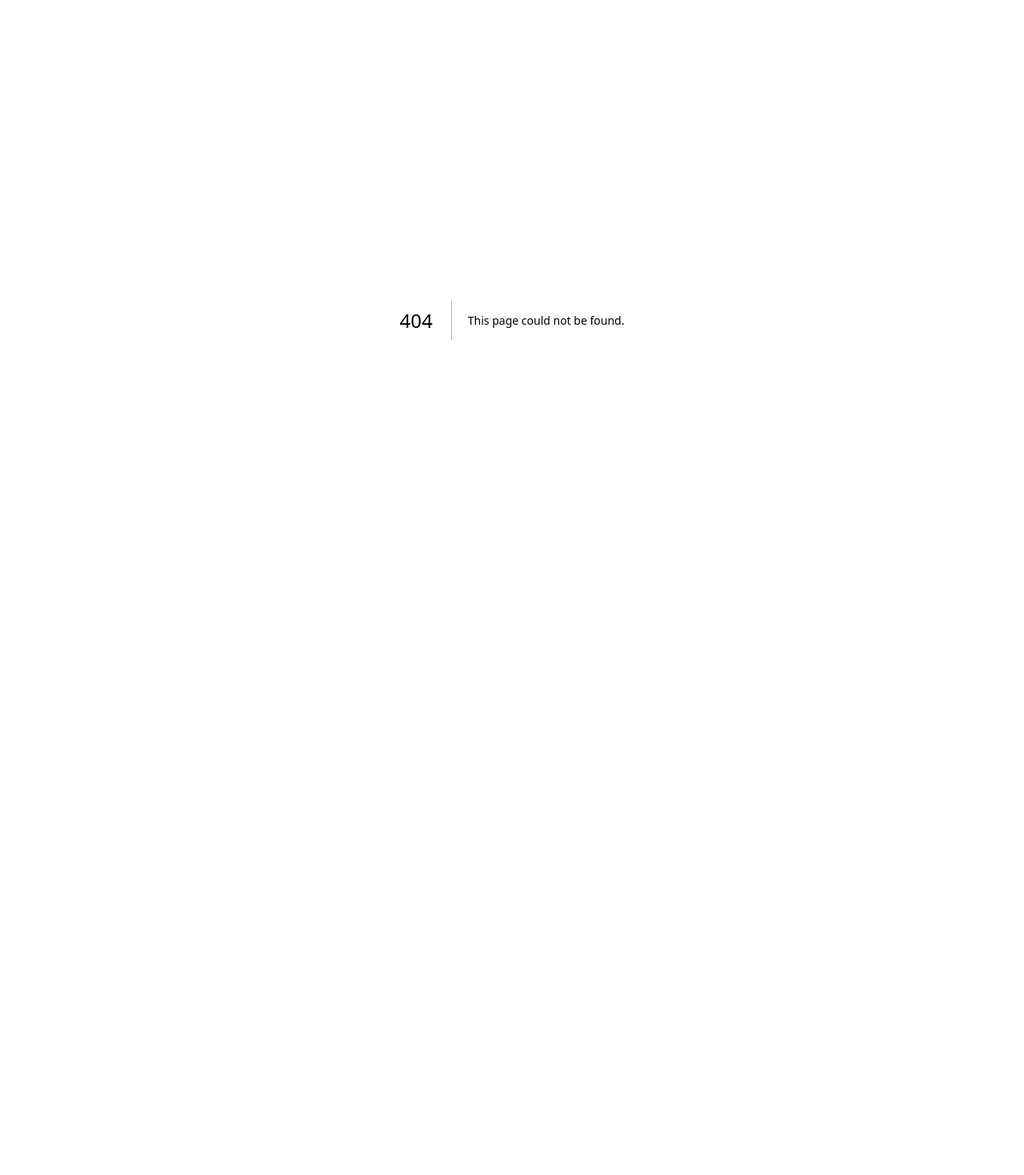
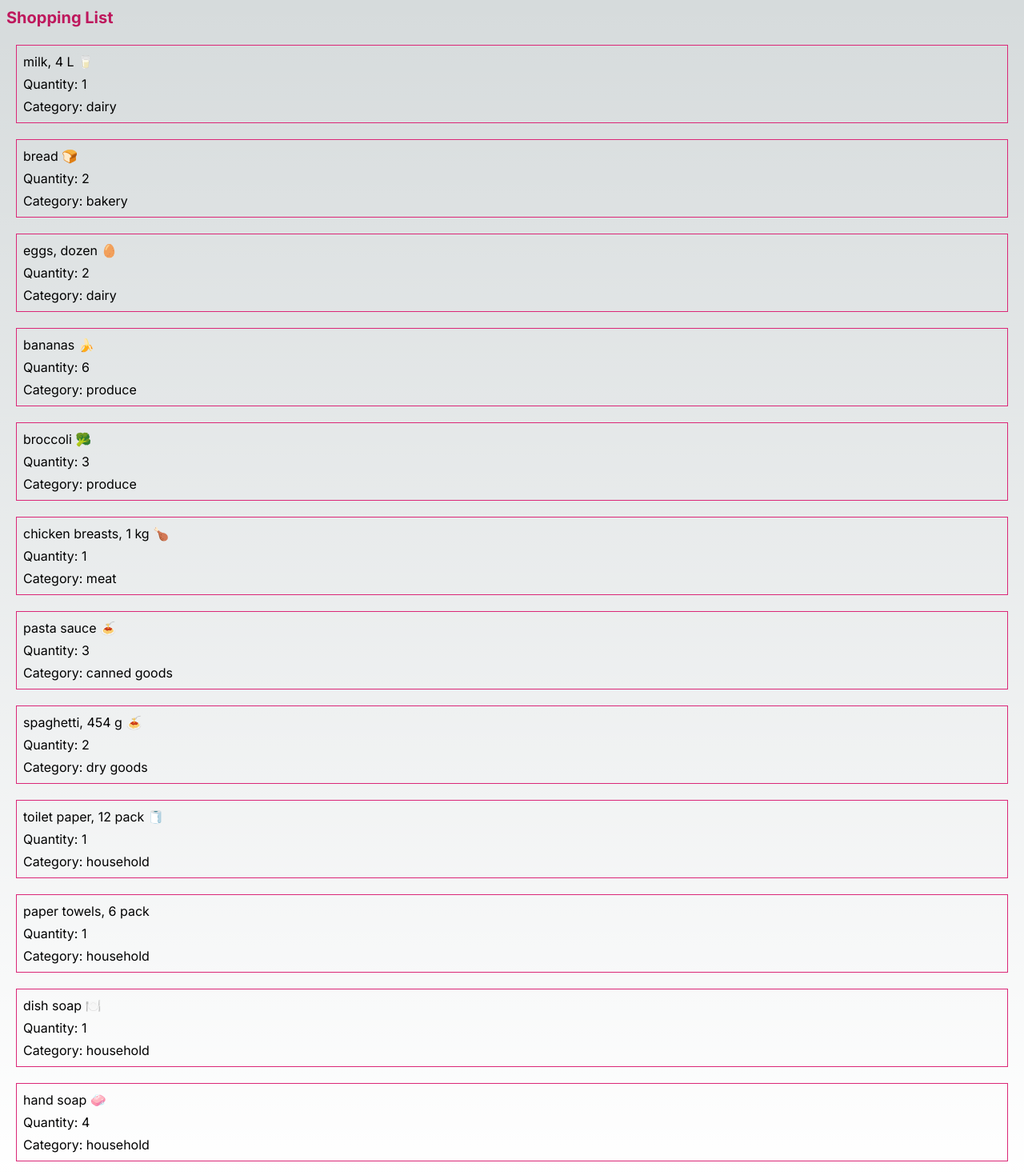
Before and after one commit to ZeusEstrella/cprg306-assignments-1, a Next.js app: page /week3 in a window 1280 px wide. Before the commit this address had no page. Shown: the top 1469 px of the page at 80% size. Before the commit the page ends 800 px from the top, so only its background shows below. Built offline with nearby package versions, Linux system fonts and the light colour scheme.

Commit message:
created week3 assignment

```diff
--- a/app/page.js
+++ b/app/page.js
@@ -9,6 +9,9 @@ export default function Home() {
       <Link href='/week2'>
         <p> Week 2 </p>
       </Link>
+      <Link href='/week3'>
+        <p> Week 3 </p>
+      </Link>
     </div>
   )
 }
--- /dev/null
+++ b/app/week3/item-list.js
@@ -0,0 +1,143 @@
+import Item from './item.js';
+
+export default function ItemList({}) {
+
+    const item1 = {
+        name: "milk, 4 L 🥛",
+        quantity: 1,
+        category: "dairy",
+      };
+
+      const item2 = {
+        name: "bread 🍞",
+        quantity: 2,
+        category: "bakery",
+      };
+
+      const item3 = {
+        name: "eggs, dozen 🥚",
+        quantity: 2,
+        category: "dairy",
+      };
+
+      const item4 = {
+        name: "bananas 🍌",
+        quantity: 6,
+        category: "produce",
+      };
+
+      const item5 = {
+        name: "broccoli 🥦",
+        quantity: 3,
+        category: "produce",
+      };
+
+      const item6 = {
+        name: "chicken breasts, 1 kg 🍗",
+        quantity: 1,
+        category: "meat",
+      };
+
+      const item7 = {
+        name: "pasta sauce 🍝",
+        quantity: 3,
+        category: "canned goods",
+      };
+
+      const item8 = {
+        name: "spaghetti, 454 g 🍝",
+        quantity: 2,
+        category: "dry goods",
+      };
+
+      const item9 = {
+        name: "toilet paper, 12 pack 🧻",
+        quantity: 1,
+        category: "household",
+      };
+
+      const item10 = {
+        name: "paper towels, 6 pack",
+        quantity: 1,
+        category: "household",
+      };
+
+      const item11 = {
+        name: "dish soap 🍽️",
+        quantity: 1,
+        category: "household",
+      };
+
+      const item12 = {
+        name: "hand soap 🧼",
+        quantity: 4,
+        category: "household",
+      };
+
+    return (
+
+        <div>
+            <Item
+                name={item1.name}
+                quantity={item1.quantity}
+                category={item1.category}
+            />
+            <Item
+                name={item2.name}
+                quantity={item2.quantity}
+                category={item2.category}
+            />
+            <Item
+                name={item3.name}
+                quantity={item3.quantity}
+                category={item3.category}
+            />
+            <Item
+                name={item4.name}
+                quantity={item4.quantity}
+                category={item4.category}
+            />
+            <Item
+                name={item5.name}
+                quantity={item5.quantity}
+                category={item5.category}
+            />
+            <Item
+                name={item6.name}
+                quantity={item6.quantity}
+                category={item6.category}
+            />
+            <Item
+                name={item7.name}
+                quantity={item7.quantity}
+                category={item7.category}
+            />
+            <Item
+                name={item8.name}
+                quantity={item8.quantity}
+                category={item8.category}
+            />
+            <Item
+                name={item9.name}
+                quantity={item9.quantity}
+                category={item9.category}
+            />
+            <Item
+                name={item10.name}
+                quantity={item10.quantity}
+                category={item10.category}
+            />
+            <Item
+                name={item11.name}
+                quantity={item11.quantity}
+                category={item11.category}
+            />
+            <Item
+                name={item12.name}
+                quantity={item12.quantity}
+                category={item12.category}
+            />
+        </div>
+    );
+
+}
--- /dev/null
+++ b/app/week3/item.js
@@ -0,0 +1,9 @@
+export default function Item({name, quantity, category}) {
+    return (
+        <div className="border border-pink-600 m-5 space-y-1 p-2">
+            <h2>{name}</h2>
+            <p>Quantity: {quantity}</p>
+            <p>Category: {category}</p>
+        </div>
+    );
+}
--- /dev/null
+++ b/app/week3/page.js
@@ -0,0 +1,14 @@
+import ItemList from "./item-list";
+
+export default function Page() {
+
+    return(
+        <main>
+            <h1 className="text-xl font-bold m-2 text-pink-700">
+                Shopping List
+            </h1>
+            <ItemList />
+        </main>
+    );
+
+}
```
